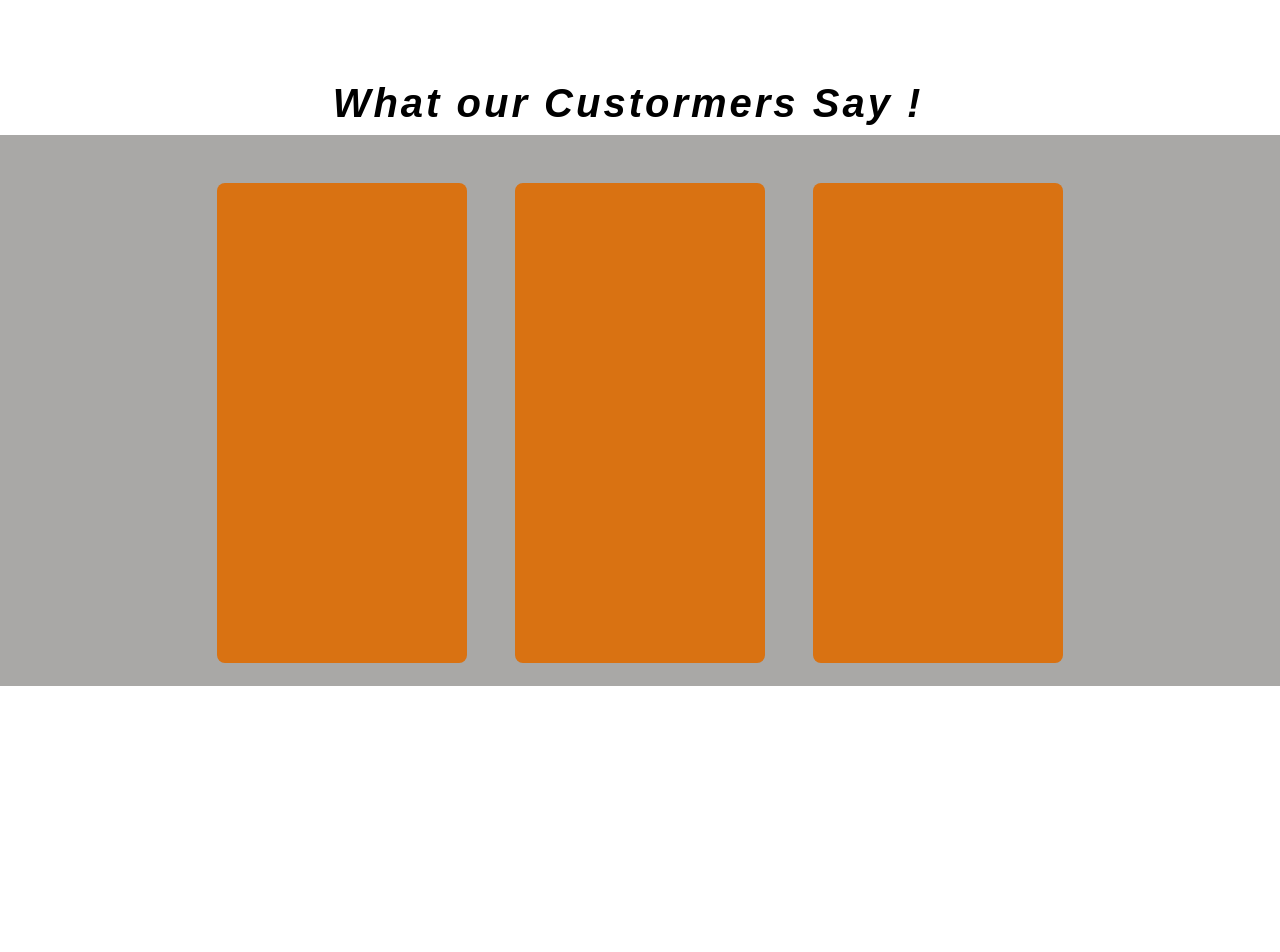
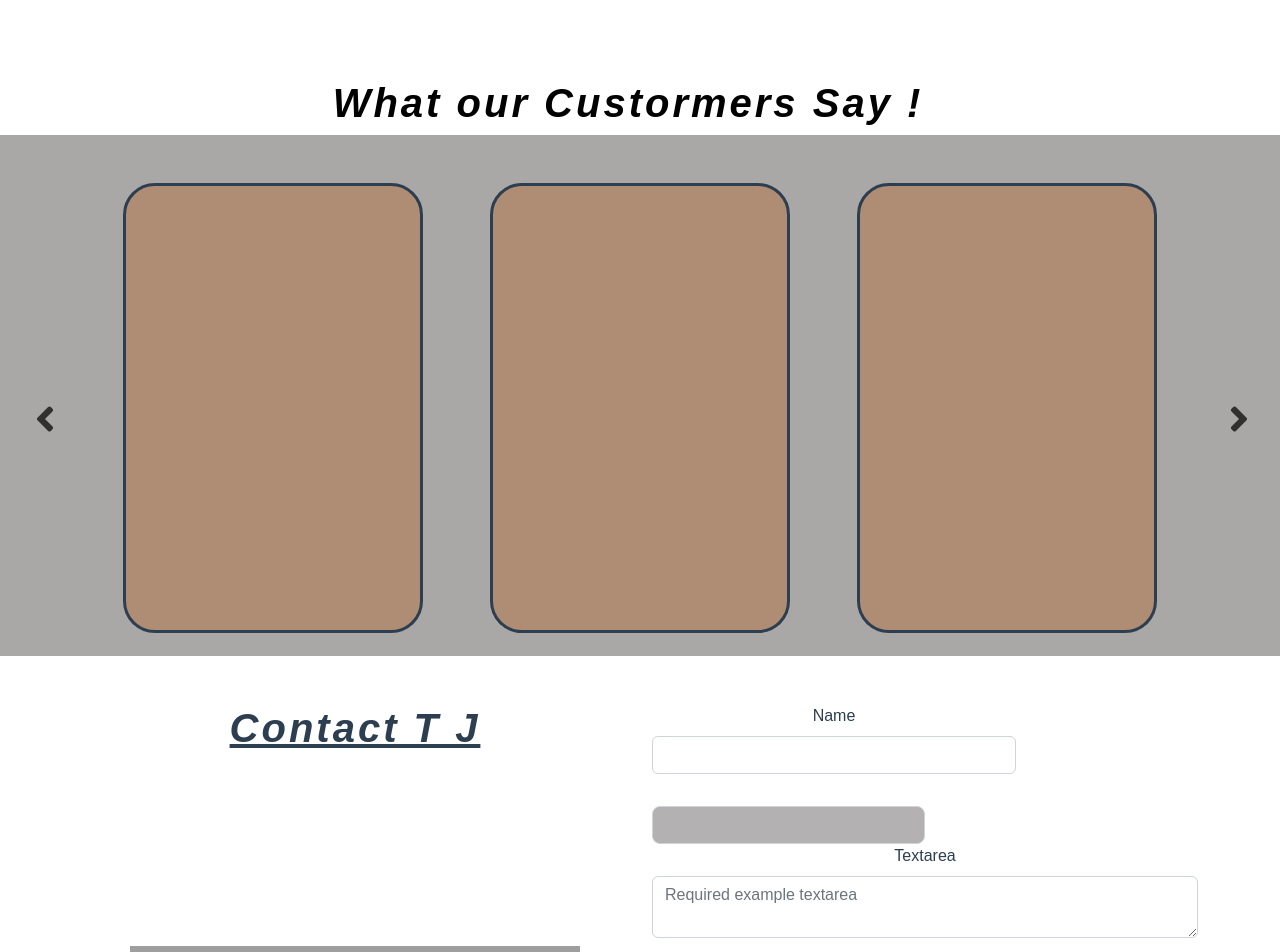
Before and after one commit to TaysWeb/VUE_EOMP, a Vue app: page / in a window 1280 px wide. Shown: the part 3440-4392 px from the top of the page. Before the commit the page ends 4126 px from the top, so only its background shows below. Built offline with nearby package versions, Linux system fonts and the light colour scheme; grey boxes are pictures that could not be loaded.

Commit message:
half contact

```diff
--- /dev/null
+++ b/src/components/contact-comp.vue
@@ -0,0 +1,56 @@
+<template>
+    <div class="container-fluid">
+        <div class="container">
+   <div class="row row-cols-2 py-5">
+      <div class="col">
+        <div class="contact-title text-center">
+              <h3 class="fw-bolder mb-5 fs-1 text-decoration-underline"> Contact T J  </h3>
+            </div>
+      </div>
+    <div class="col">
+
+        <div class="col-lg-8">
+        <label for="inputName" class="form-label">Name</label>
+       <input type="name" class="form-control" id="inputName">
+        </div>
+
+        <div class="col-md-6">
+        <label for="inputEmail4" class="form-label text-white">Email</label>
+       <input type="email" class="form-control rounded-3" id="inputEmail4" style="background:#b3b1b1">
+        </div>
+
+    <div class="mb-2">
+    <label for="validationTextarea" class="form-label">Textarea</label>
+    <textarea class="form-control" id="validationTextarea" placeholder="Required example textarea" required></textarea>
+    <div class="invalid-feedback">
+      Please enter a message in the textarea.
+    </div>
+    </div>
+
+    </div>
+      <div class="col">
+        <img src="https://i.postimg.cc/65vpkqV2/24-hours-customer-service-icon-24-7-support-icon-sign-button-customer-service-icon-vector.jpg"
+                 alt="24-hours" width="450">
+       </div>
+
+    </div> <!--end of main row row-->
+</div>
+
+
+
+    </div>
+</template>
+<script>
+export default {
+    name :'contact',
+}
+</script>
+<style >
+   .contact-title h3 {
+    letter-spacing: 3px;
+    font-style:italic ;
+    font-size:30px;
+    font-weight: bolder;
+   }
+
+</style>
--- a/src/components/testimonal-comp.vue
+++ /dev/null
@@ -1,39 +0,0 @@
-<template >
-    <div style="background: #a9a8a6;">
-        <div class="container-fluid">
-        <div class="row gap-4 justify-content-center">
-        <div class="col-auto">
-        <figure class="figure rounded-3 mt-5">
-
-       </figure>
-       </div>
-
-        <div class="col-auto">
-        <figure class="figure rounded-3 mt-5">
-
-       </figure>
-       </div>
-
-        <div class="col-auto">
-        <figure class="figure rounded-3 mt-5">
-
-       </figure>
-       </div>
-
-
-       </div>
-        </div>
-    </div>
-</template>
-<script>
-export default {
-     name: 'testimonal',
-}
-</script>
-<style >
-    figure {
-     width:250px;
-     height:480px;
-     background:#D97212;
-    }
-</style>
--- /dev/null
+++ b/src/components/testimonial-comp.vue
@@ -0,0 +1,59 @@
+<template>
+    <div style="background: #a9a8a6;">
+        <div class="container-fluid">
+
+
+
+
+        <div class="row gap-4 justify-content-evenly">
+
+         <div class="col-auto ms-1 mt-5 align-self-center ">
+        <font-awesome-icon :icon="['fas', 'angle-left']" size="2xl" class="fs-1 " style="color: #31302e;" />
+        </div>
+
+        <div class="col-auto">
+        <figure class="figure rounded-5 mt-5">
+
+       </figure>
+       </div>
+
+        <div class="col-auto">
+        <figure class="figure rounded-5 mt-5">
+
+       </figure>
+       </div>
+
+        <div class="col-auto">
+        <figure class="figure rounded-5 mt-5">
+
+       </figure>
+       </div>
+
+       <div class="col-auto ms-1 mt-5 align-self-center " >
+        <font-awesome-icon :icon="['fas', 'angle-right']" size="2xl" class="fs-1  " style="color: #31302e;" />
+        </div>
+
+       </div>
+        </div>
+    </div>
+</template>
+<script>
+export default {
+     name: 'testimonal',
+}
+</script>
+<style >
+
+   font-awesome-icon {
+    font-weight:bold;
+
+    }
+    figure {
+     border-style: solid;
+     width:300px;
+     height:450px;
+     background:#af8d74;
+    }
+
+
+</style>
--- a/src/main.js
+++ b/src/main.js
@@ -13,10 +13,10 @@ import { library } from '@fortawesome/fontawesome-svg-core'
 import { FontAwesomeIcon } from '@fortawesome/vue-fontawesome'
 
 /* import specific icons */
-import { faShoppingCart } from '@fortawesome/free-solid-svg-icons'
+import { faAngleLeft, faShoppingCart,faAngleRight } from '@fortawesome/free-solid-svg-icons'
 
 /* add icons to the library */
-library.add(faShoppingCart)
+library.add(faShoppingCart,faAngleLeft,faAngleRight)
 
 createApp(App).use(store).use(router).component('font-awesome-icon', FontAwesomeIcon).mount('#app')
 
--- a/src/views/HomeView.vue
+++ b/src/views/HomeView.vue
@@ -30,6 +30,7 @@
  <menuComp/>
  <moreComp/>
  <testComp/>
+ <contactComp/>
 </template>
 
 <script>
@@ -37,12 +38,13 @@
 import aboutHComp from '../components/about-comp'
 import menuComp from '../components/Menu-comp'
 import moreComp from '../components/more-comp'
-import testComp from '../components/testimonal-comp'
+import testComp from '../components/testimonial-comp'
+import contactComp from '../components/contact-comp'
 
 export default {
   name: 'HomeView',
   components: {
-    aboutHComp,menuComp,moreComp,testComp
+    aboutHComp,menuComp,moreComp,testComp,contactComp
   }
 }
 </script>
```
